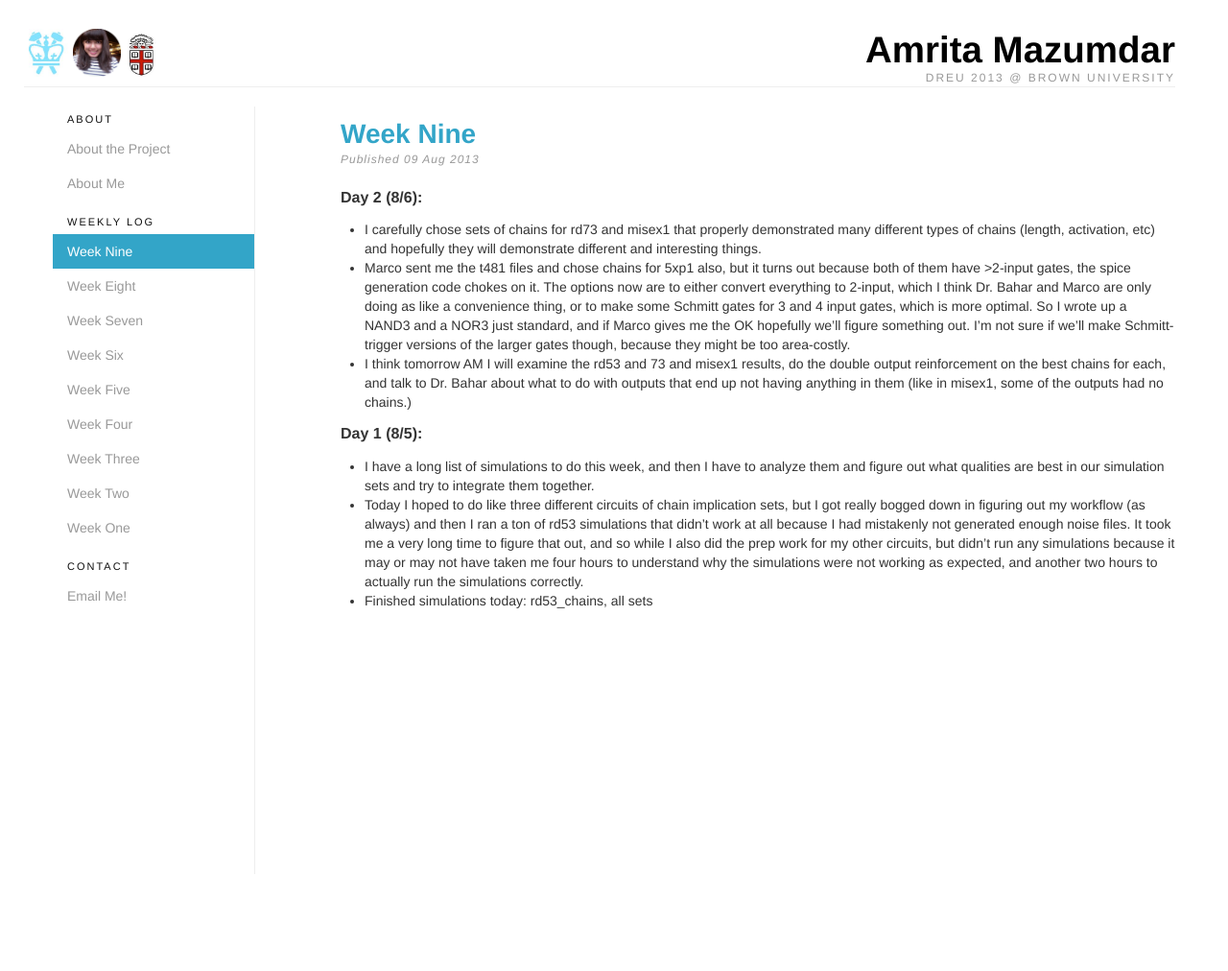
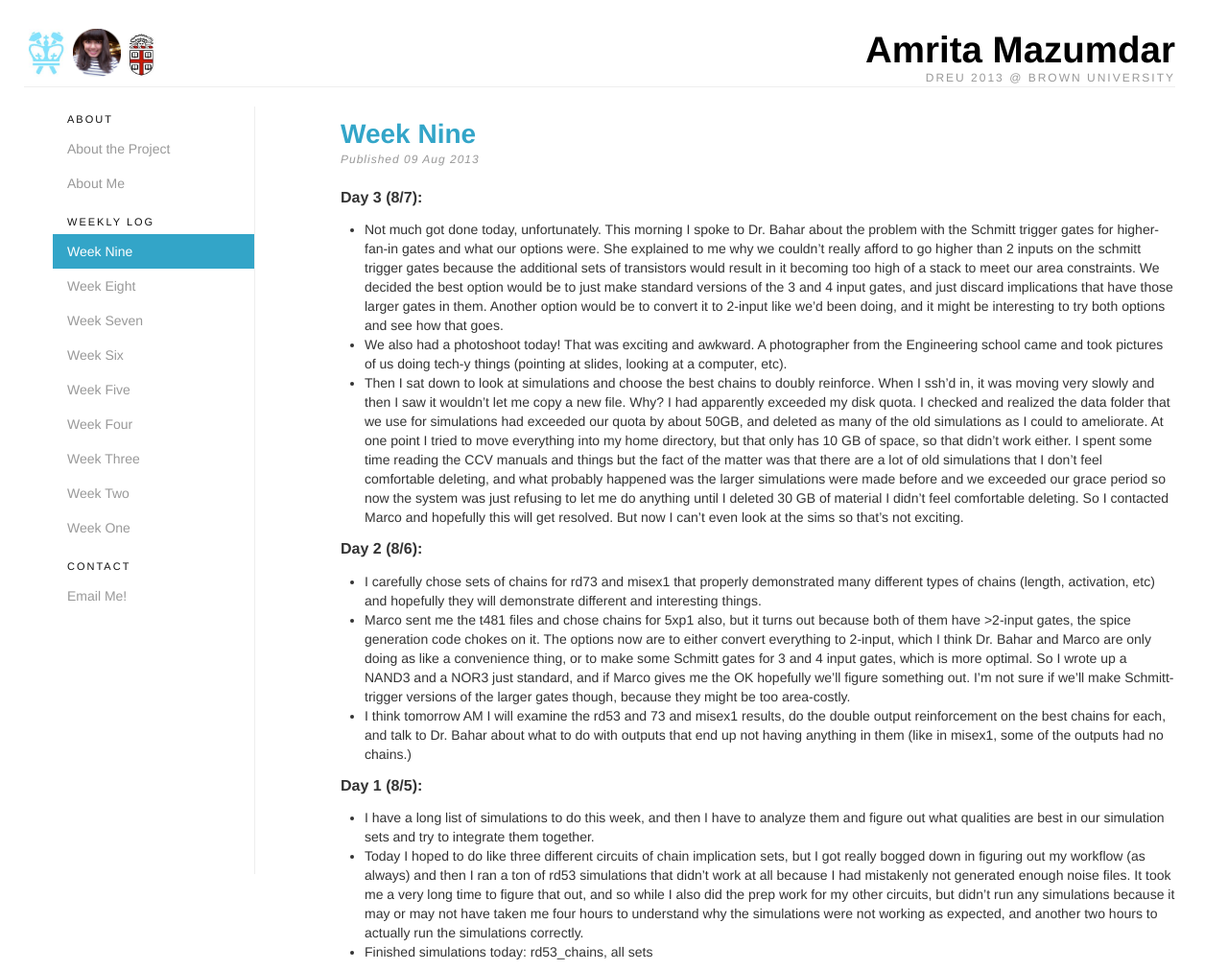
Before and after one commit to amritamaz/dreu-blog, a Jekyll site: the page built from _posts/2013-08-9-week-nine.md, in a window 1280 px wide. Shown: the whole page at 96% size. Built offline with Jekyll 4.4.1, drawn with Linux system fonts in a browser that asks for light colours; nearby versions of some CDN libraries; Markdown is read by kramdown in place of the engine named in the settings; before the commit the page ends 911 px from its top, so only the background shows below that.

Commit message:
day 3 went badly

```diff
--- a/_posts/2013-08-9-week-nine.md
+++ b/_posts/2013-08-9-week-nine.md
@@ -3,6 +3,29 @@ layout: post
 title: Week Nine
 category: weekly log
 ---
+
+## Day 3 (8/7):
+  + Not much got done today, unfortunately. This morning I spoke to Dr. Bahar about the
+  problem with the Schmitt trigger gates for higher-fan-in gates and what our options were.
+  She explained to me why we couldn't really afford to go higher than 2 inputs on the schmitt
+  trigger gates because the additional sets of transistors would result in it becoming too high
+  of a stack to meet our area constraints. We decided the best option would be to just
+  make standard versions of the 3 and 4 input gates, and just discard implications that have
+  those larger gates in them. Another option would be to convert it to 2-input like we'd been
+  doing, and it might be interesting to try both options and see how that goes.
+  + We also had a photoshoot today! That was exciting and awkward. A photographer from the Engineering
+  school came and took pictures of us doing tech-y things (pointing at slides, looking at a computer, etc).
+  + Then I sat down to look at simulations and choose the best chains to doubly reinforce.
+  When I ssh'd in, it was moving very slowly and then I saw it wouldn't let me copy a new file. Why?
+  I had apparently exceeded my disk quota. I checked and realized the data folder that we use for
+  simulations had exceeded our quota by about 50GB, and deleted as many of the old simulations as I could
+  to ameliorate. At one point I tried to move everything into my home directory, but that only has
+  10 GB of space, so that didn't work either. I spent some time reading the CCV manuals and things
+  but the fact of the matter was that there are a lot of old simulations that I don't feel comfortable
+  deleting, and what probably happened was the larger simulations were made before and we exceeded
+  our grace period so now the system was just refusing to let me do anything until I deleted 30 GB of
+  material I didn't feel comfortable deleting. So I contacted Marco and hopefully this will get resolved.
+  But now I can't even look at the sims so that's not exciting.
 
 ## Day 2 (8/6):
   + I carefully chose sets of chains for rd73 and misex1 that properly demonstrated
```
